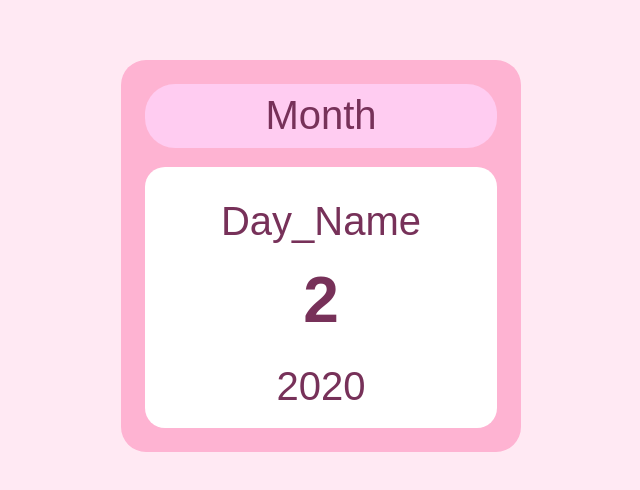
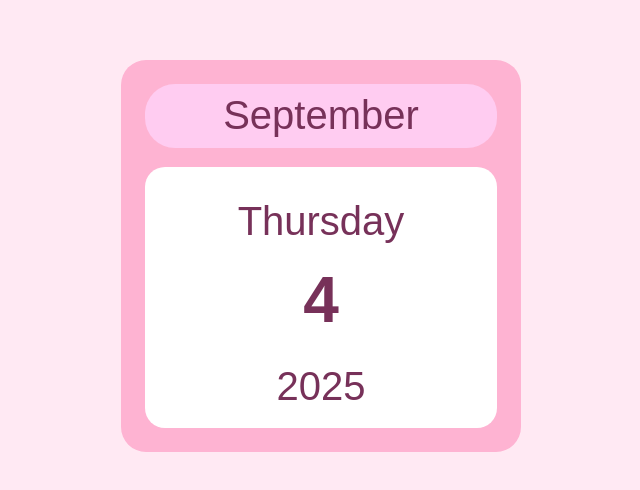
Before and after one commit to MaryomaElsayed/30_HTML_CSS_JS_Project_Challenge, a plain HTML site: page 03_Mini-Calendar/index.html in a window 1280 px wide. Shown: the part 144-634 px from the top of the page, without its empty margins (319-959 px from the left). Drawn offline with Linux system fonts and the light colour scheme.

Commit message:
HTML&CSS&JS DONE

```diff
--- a/03_Mini-Calendar/index.html
+++ b/03_Mini-Calendar/index.html
@@ -9,21 +9,23 @@
 <body>
 	<div class="card">
 		<div class="month">
-			<p>Month</p>
+			<p id="monthName"></p>
 		</div>
 		<div class="sec">
 			<div class="dayName">
-			<p>Day_Name</p>
+			<p id="dayName"></p>
 		</div>
 		<div class="dayNum">
-			<p>2</p>
+			<p id="day"></p>
 		</div>
 		<div class="year">
-			<p>2020</p>
+			<p id="year"></p>
 		</div>
 		</div>
 
 	</div>
 
+	<script src="script.js"></script>
+
 </body>
 </html>
--- /dev/null
+++ b/03_Mini-Calendar/script.js
@@ -0,0 +1,17 @@
+const today = new Date() // date objectooooooo
+
+const year = today.getFullYear();
+const day = today.getDate();
+
+
+// To get day name not number هنعمل ايييية؟
+// نستخدم toLocalString method
+
+const monthName = today.toLocaleString("en-us" , {month : "long"});
+const dayName = today.toLocaleString("en-us" , {weekday : "long"});
+
+// DOM TIME :
+document.getElementById("dayName").innerHTML = dayName;
+document.getElementById("monthName").innerHTML = monthName;
+document.getElementById("day").innerHTML = day;
+document.getElementById("year").innerHTML = year;
```
Also changed, not shown: 03_Mini-Calendar/style.css (line endings or trailing spaces).
